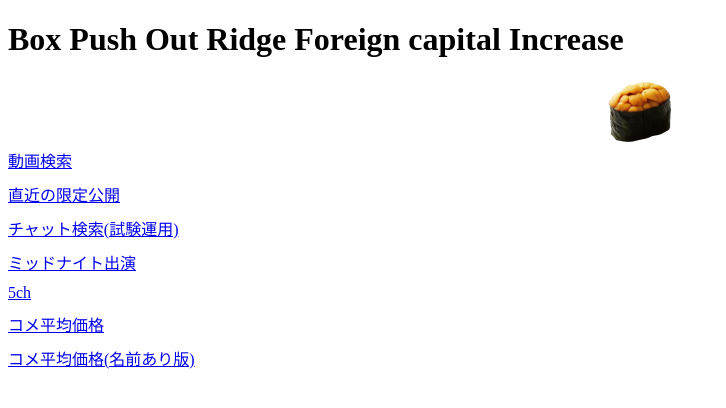
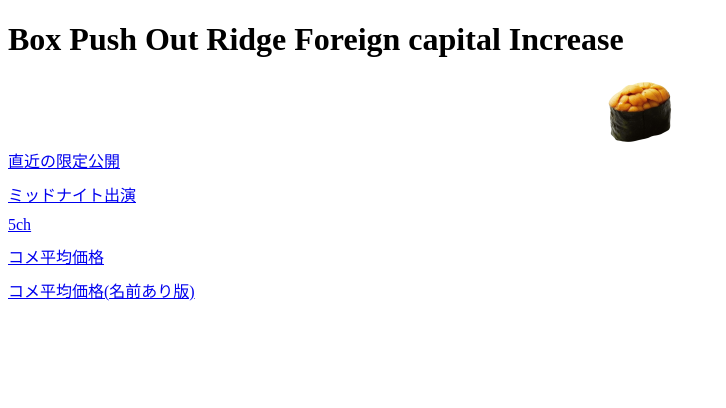
Before and after one commit to boxpush/b, a Jekyll site: the page wnl22.html, which Jekyll copies as it is, in a window 1280 px wide. Shown: the top 408 px of the page, without its empty margins (0-726 px from the left). Built offline with Jekyll 4.4.1, drawn with Linux system fonts in a browser that asks for light colours.

Commit message:
Update wnl22.html

```diff
--- a/wnl22.html
+++ b/wnl22.html
@@ -22,9 +22,7 @@
   <img src="512x512.png" style="width: 64px; height: 64px;">
 </div>
 <div class="link-container">
-<a href="tesst/all_list.html" target="_blank">動画検索</a>
 <a href="tesst/unlisted_list.html" target="_blank">直近の限定公開</a>
-<a href="tesst/chat.html" target="_blank">チャット検索(試験運用)</a>
 <a href="tesst/midnight.html" target="_blank">ミッドナイト出演</a>
 <a href="5ch.html" target="_blank">5ch</a>
 <a href="../a/" target="_blank">コメ平均価格</a>
```
